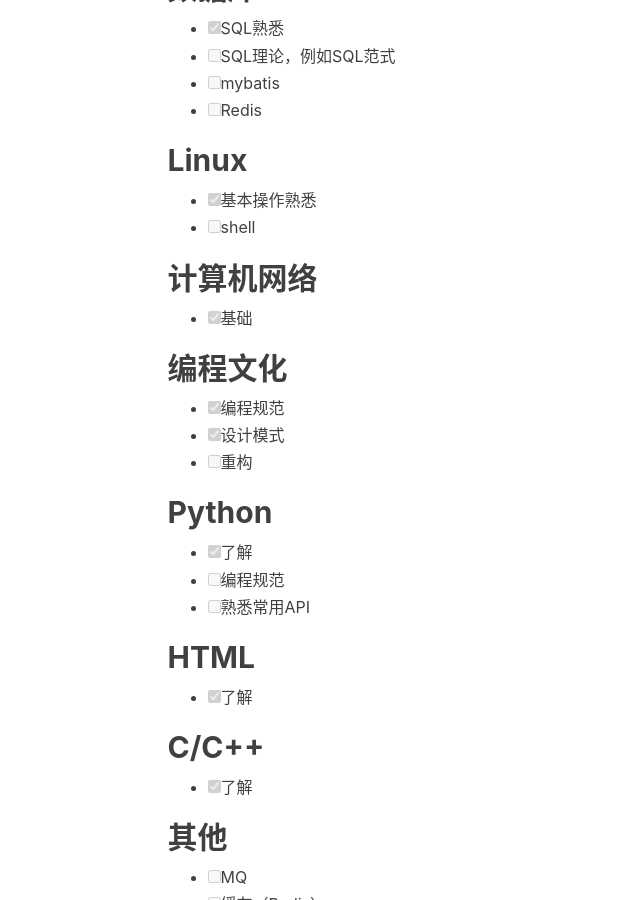
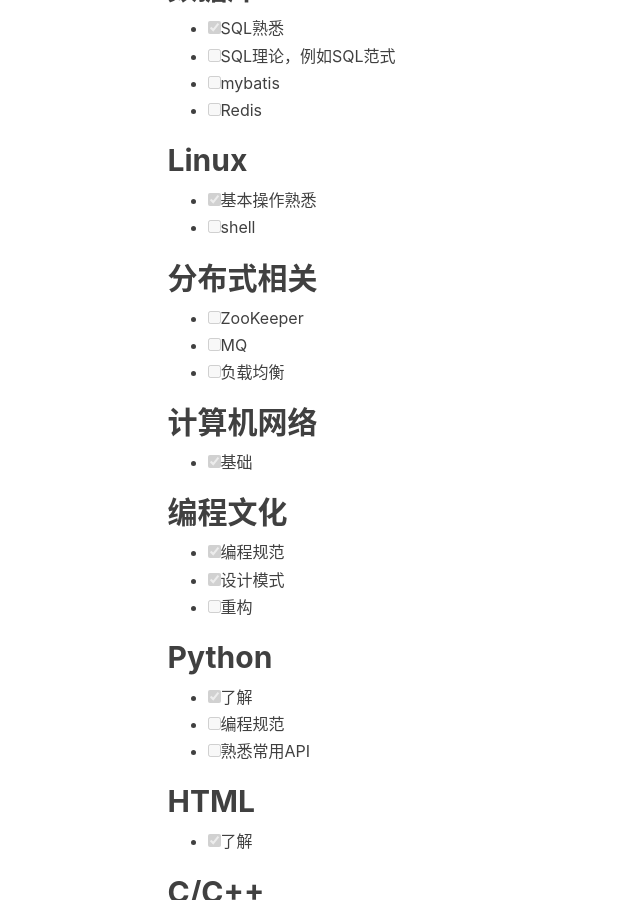
Before and after one commit to fxleyu/fxleyu.github.io, a Jekyll site: the page built from about.md, in a window 1280 px wide and 900 px high, scrolled down 2186 px. Shown: the whole window, without its empty margins (0-640 px from the left). Built offline with Jekyll 4.4.1, drawn with Linux system fonts in a browser that asks for light colours; nearby versions of some CDN libraries; comment, search, counter and statistics services are not loaded.

Commit message:
UPDATE 添加分布式技术栈

```diff
--- a/about.md
+++ b/about.md
@@ -65,6 +65,12 @@
 - [x] 基本操作熟悉
 - [ ] shell
 
+## 分布式相关
+- [ ] ZooKeeper
+- [ ] MQ
+- [ ] 负载均衡
+
+
 ## 计算机网络
 - [x] 基础
 
```
